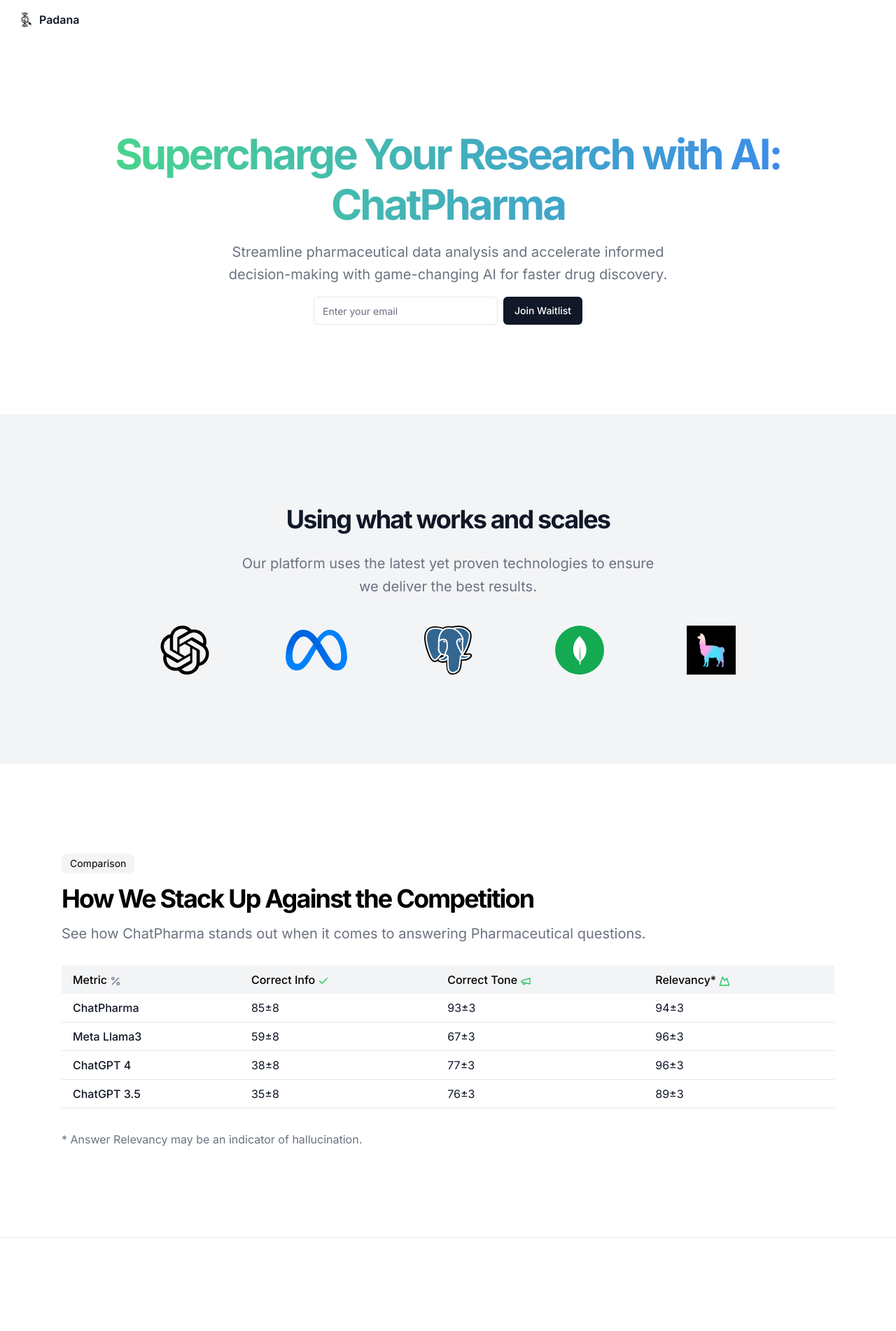
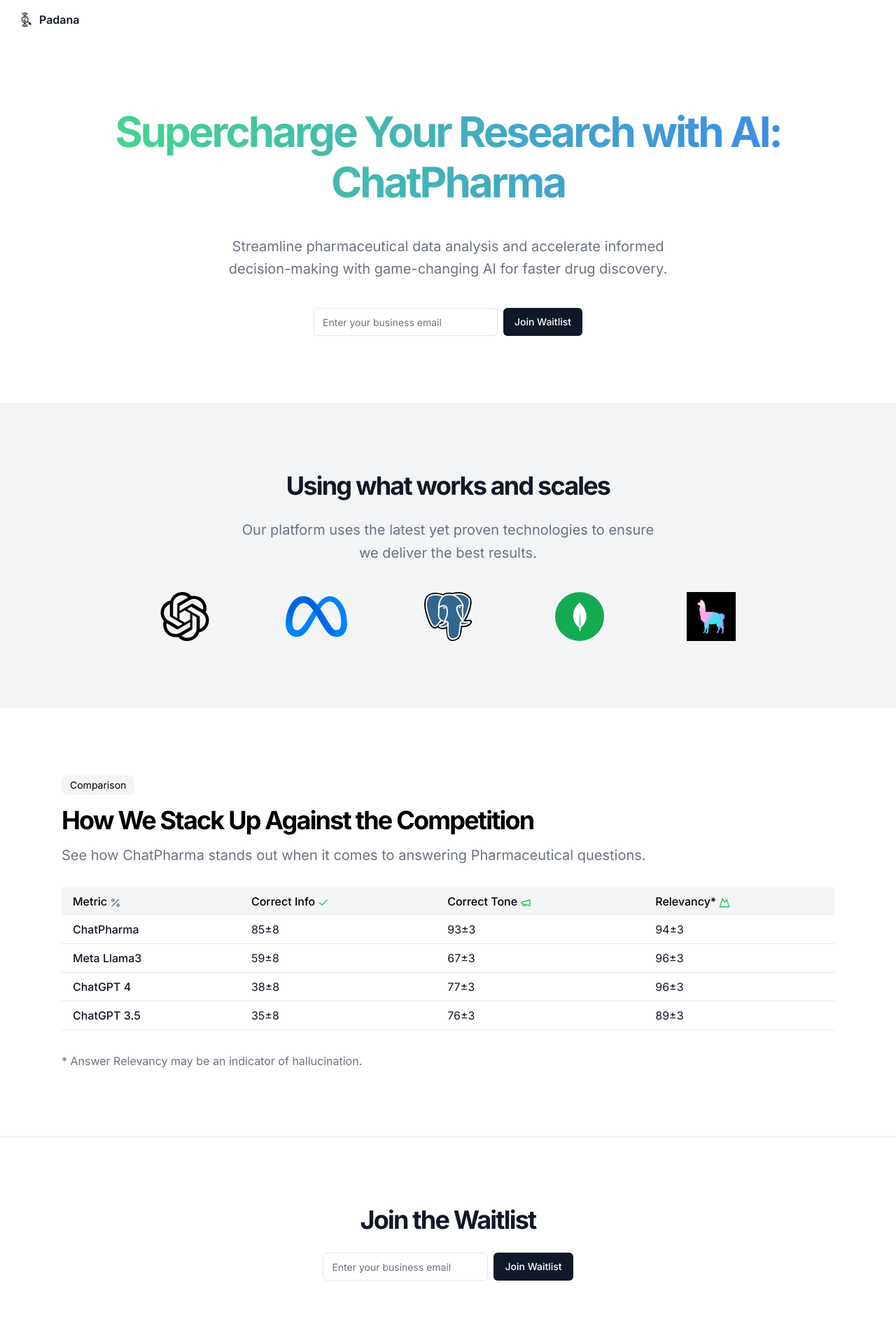
Before and after one commit to qniksefat/padana, a Next.js app: page / in a window 1280 px wide. Shown: the top 1902 px of the page at 70% size. Built offline with nearby package versions, Linux system fonts and the light colour scheme.

Commit message:
Updated vertical spacing between sections

```diff
--- a/components/landing.tsx
+++ b/components/landing.tsx
@@ -77,9 +77,9 @@
           </nav> */}
         </header>
         <main className="flex-1">
-          <section className="w-full py-12 md:py-24 lg:py-32">
+            <section className="w-full py-8 md:py-16 lg:py-24">
             <div className="container mx-auto px-4 md:px-6">
-              <div className="flex flex-col items-center space-y-4 text-center">
+              <div className="flex flex-col items-center space-y-10 text-center">
                 <h1 className="text-3xl font-bold tracking-tighter sm:text-5xl xl:text-6xl/none bg-clip-text text-transparent bg-gradient-to-r from-green-400 to-blue-500" style={{ lineHeight: "1.2" }}>
                   Supercharge Your Research with AI: ChatPharma
                 </h1>
@@ -91,7 +91,7 @@
                   <form onSubmit={handleSubmit} className="flex space-x-2">
                     <Input
                       className="max-w-lg flex-1"
-                      placeholder="Enter your email"
+                      placeholder="Enter your business email"
                       type="email"
                       value={email}
                       onChange={(e) => setEmail(e.target.value)}
@@ -128,7 +128,7 @@
 
           </section>
 
-          <section className="w-full py-12 md:py-24 lg:py-32 bg-gray-100 dark:bg-gray-800">
+          <section className="w-full py-8 md:py-16 lg:py-24 bg-gray-100 dark:bg-gray-800">
             <div className="container
             mx-auto
             grid items-center justify-center gap-4 px-4 text-center md:px-6 lg:gap-10">
@@ -310,7 +310,7 @@
             </div>
           </section> */}
 
-          <section className="py-12 md:py-24 lg:py-32 mx-auto max-w-6xl">
+          <section className="py-8 md:py-16 lg:py-24 mx-auto max-w-6xl">
             <div className="container px-4 md:px-6">
               <div className="space-y-4">
                 <div className="inline-block rounded-lg bg-gray-100 px-3 py-1 text-sm dark:bg-gray-800">
@@ -471,7 +471,7 @@
             </div>
           </section> */}
 
-          <section className="w-full py-12 md:py-24 lg:py-32 border-t">
+          <section className="w-full py-8 md:py-16 lg:py-24 border-t">
             <div className="container grid mx-auto items-center justify-center gap-4 px-4 text-center md:px-6">
               <div className="space-y-6">
                 <h2 className="text-3xl font-bold tracking-tighter md:text-4xl/tight bg-clip-text
@@ -484,7 +484,7 @@
                   <form onSubmit={handleSubmit} className="flex space-x-2">
                     <Input
                       className="max-w-lg flex-1"
-                      placeholder="Enter your email"
+                      placeholder="Enter your business email"
                       type="email"
                       value={email}
                       onChange={(e) => setEmail(e.target.value)}
```
